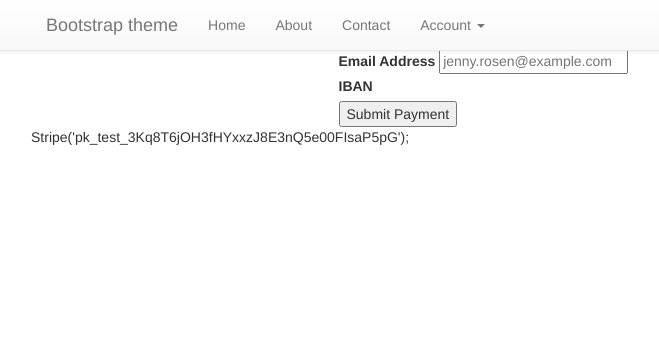
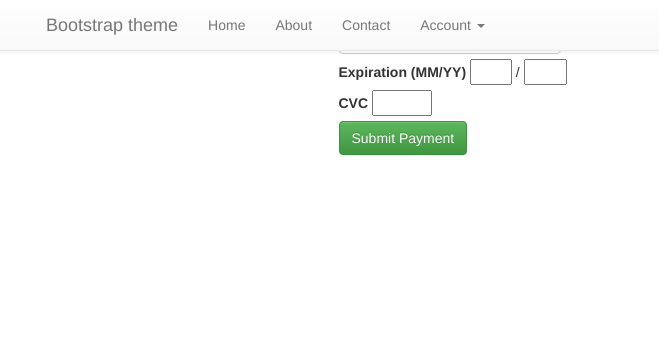
Before and after one commit to Chemokoren/Chemokoren-stripe_payment_processing, a Django app: page /checkout/ in a window 1280 px wide. Shown: the top 351 px of the page, without its empty margins (24-683 px from the left). Run offline with Django 3.2, Linux system fonts and the light colour scheme; a user stored in the database is signed in; tables that the repository leaves empty hold one stand-in row (values such as "Sample post"); some libraries are stand-ins or nearby versions.

Commit message:
updated stripe payment hkm

```diff
--- a/checkout/templates/checkout.html
+++ b/checkout/templates/checkout.html
@@ -1,7 +1,32 @@
 {% extends 'base.html' %}
 
+
 {% block script %}
-var stripe = Stripe('pk_test_3Kq8T6jOH3fHYxxzJ8E3nQ5e00FIsaP5pG');
+<script type="text/javascript">
+  Stripe.setPublishableKey('{{ publishKey }}');
+  function stripeResponseHandler(status, response) {
+  // Grab the form:
+  var $form = $('#payment-form');
+
+  if (response.error) { // Problem!
+
+    // Show the errors on the form:
+    $form.find('.payment-errors').text(response.error.message);
+    $form.find('.submit').prop('disabled', false); // Re-enable submission
+
+  } else { // Token was created!
+
+    // Get the token ID:
+    var token = response.id;
+
+    // Insert the token ID into the form so it gets submitted to the server:
+    $form.append($('<input type="hidden" name="stripeToken">').val(token));
+
+    // Submit the form:
+    $form.get(0).submit();
+  }
+};
+</script>
 {% endblock %}
 
 {% block jquery %}
@@ -18,41 +43,41 @@ $(function() {
     return false;
   });
 });
-
 {% endblock %}
 
 {% block content %}
-=
 <div class='row'>
-<div class="col-sm-6 col-sm-offset-3">
+<div class='col-sm-6 col-sm-offset-3'>
+<form class='form' action="" method="POST" id="payment-form"> {% csrf_token %}
+  <span class="payment-errors"></span>
 
-<form  class="form" action="" method="post" id="payment-form">
-	{% csrf_token %}
-  <div class="form-row inline">
-    <div class="col">
-      <label for="name">
-        Name
-      </label>
-      <input id="name" name="name" placeholder="Jenny Rosen" required>
-    </div>
-    <div class="col">
-      <label for="email">
-        Email Address
-      </label>
-      <input id="email" name="email" type="email" placeholder="jenny.rosen@example.com" required>
-    </div>
+  <div class="form-row">
+    <label>
+      <span>Card Number</span>
+      <input class='form-control' type="text" size="20" data-stripe="number">
+    </label>
   </div>
 
   <div class="form-row">
-    <label for="iban-element">
-      IBAN
+    <label>
+      <span>Expiration (MM/YY)</span>
+      <input type="text" size="2" data-stripe="exp_month">
     </label>
-    <div id="iban-element">
-      <!-- A Stripe Element will be inserted here. -->
-    </div>
+    <span> / </span>
+    <input type="text" size="2" data-stripe="exp_year">
   </div>
-  <div id="bank-name"></div>
 
-  <button>Submit Payment</button>
+  <div class="form-row">
+    <label>
+      <span>CVC</span>
+      <input type="text" size="4" data-stripe="cvc">
+    </label>
+  </div>
+
+
+  <input class='btn btn-success' type="submit" class="submit" value="Submit Payment">
+</form>
+</div>
+</div>
 
 {% endblock %}
--- a/checkout/views.py
+++ b/checkout/views.py
@@ -1,9 +1,31 @@
+from django.conf import settings
+from django.contrib.auth.decorators import login_required
 from django.shortcuts import render
-from django.contrib.auth.decorators import login_required
+import stripe
+
+stripe.api_key = settings.STRIPE_SECRET_KEY
 
 # Create your views here.
+
 @login_required
 def checkout(request):
-	context ={}
-	template ='checkout.html'
+	publishKey = settings.STRIPE_PUBLISHABLE_KEY
+	customer_id = request.user.userstripe.stripe_id
+	if request.method == 'POST':
+		token = request.POST['stripeToken']
+		# Create a charge: this will charge the user's card
+		try:
+			customer = stripe.Customer.retrieve(customer_id)
+			customer.sources.create(source=token)
+			charge = stripe.Charge.create(
+		      amount=1000, # Amount in cents
+		      currency="usd",
+		      customer = customer,
+		      description="Example charge"
+		  )
+		except stripe.error.CardError as e:
+		  # The card has been declined
+		  pass
+	context = {'publishKey': publishKey}
+	template = 'checkout.html'
 	return render(request,template,context)
--- a/profiles/models.py
+++ b/profiles/models.py
@@ -1,12 +1,45 @@
 from __future__ import unicode_literals
+from django.conf import settings
 from django.db import models
+from allauth.account.signals import user_logged_in, user_signed_up
+import stripe
 
+stripe.api_key = settings.STRIPE_SECRET_KEY
 
+# Create your models here.
 class profile(models.Model):
-    name=models.CharField(max_length=120)
-    description =models.TextField(default='description default text')
-    # location=models.CharField(max_length=120, default='location default', blank=True, null=True)
-    # job=models.CharField(max_length=120, null=True)
+	name = models.CharField(max_length=120)
+	user = models.OneToOneField(settings.AUTH_USER_MODEL, null=True, blank=True,on_delete=models.CASCADE)
+	description = models.TextField(default='description default text')
 
-    def __unicode__(self):
-        return self.name
+	def __unicode__(self):
+		return self.name
+
+class userStripe(models.Model):
+	user = models.OneToOneField(settings.AUTH_USER_MODEL, null=True, blank=True,on_delete=models.CASCADE)
+	stripe_id = models.CharField(max_length=200, null=True, blank=True)
+
+	def __unicode__(self):
+		if self.stripe_id:
+			return str(self.stripe_id)
+		else:
+			return self.user.username
+
+def stripeCallback(sender, request, user, **kwargs):
+	user_stripe_account, created = userStripe.objects.get_or_create(user=user)
+	if created:
+		print ('created for %s'%(user.username))
+	if user_stripe_account.stripe_id is None or user_stripe_account.stripe_id == '':
+		new_stripe_id = stripe.Customer.create(email=user.email)
+		user_stripe_account.stripe_id = new_stripe_id['id']
+		user_stripe_account.save()
+
+def profileCallback(sender, request, user, **kwargs):
+	userProfile, is_created = profile.objects.get_or_create(user=user)
+	if is_created:
+		userProfile.name = user.username
+		userProfile.save()
+
+user_logged_in.connect(stripeCallback)
+user_signed_up.connect(stripeCallback)
+user_signed_up.connect(profileCallback)
--- a/profiles/templates/base.html
+++ b/profiles/templates/base.html
@@ -12,9 +12,10 @@
     <meta name="author" content="">
     <link rel="icon" href="../../favicon.ico">
 
-    <title>Theme Template for Bootstrap</title>
+    <title>Authentication Application</title>
 
     <!-- Bootstrap core CSS -->
+    <link rel='stylesheet' href='{% static "css/main.css"%}'>
     <link href="{% static 'css/bootstrap.min.css' %}" rel="stylesheet">
     <!-- Bootstrap theme -->
     <link href="{% static 'css/bootstrap-theme.min.css' %}" rel="stylesheet">
@@ -63,7 +64,7 @@
     <!-- Bootstrap core JavaScript
     ================================================== -->
     <!-- Placed at the end of the document so the pages load faster -->
-    <script src="https://js.stripe.com/v3/"></script>
+    <script type="text/javascript" src="https://js.stripe.com/v2/"></script>
     <script src="https://ajax.googleapis.com/ajax/libs/jquery/1.12.4/jquery.min.js"></script>
     <script>window.jQuery || document.write('<script src="../../assets/js/vendor/jquery.min.js"><\/script>')</script>
     <script src="{% static 'javascript/bootstrap.min.js' %}"></script>
@@ -71,15 +72,14 @@
     <!-- IE10 viewport hack for Surface/desktop Windows 8 bug -->
     <script src="../../assets/js/ie10-viewport-bug-workaround.js"></script>
     {% block script %}
+
     {% endblock %}
 
-        <script>
+    <script>
 $(document).ready(function(){
 {% block jquery %}
 {% endblock %}
 });
     </script>
-
   </body>
-
 </html>
```
Also changed, not shown: paypment_processing/settings.py (+13 -0 lines), profiles/admin.py (+8 -2 lines), profiles/migrations/0006_auto_20200408_0804.py (added).
